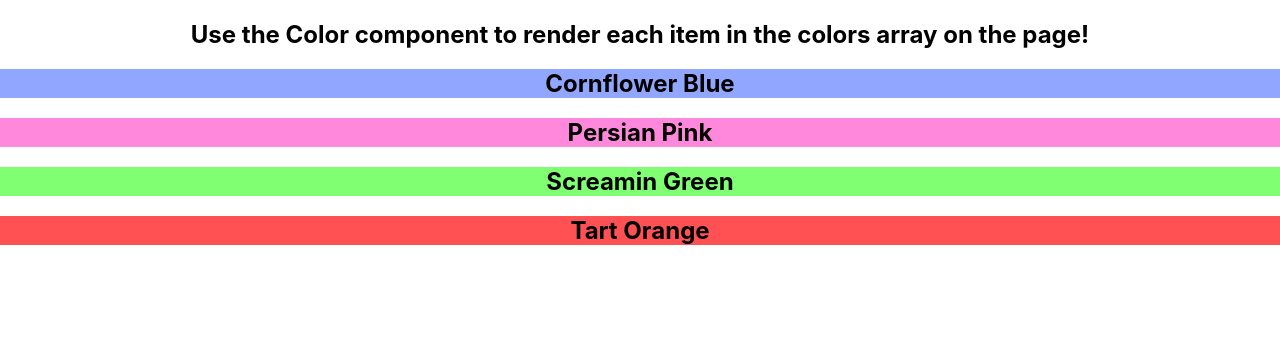
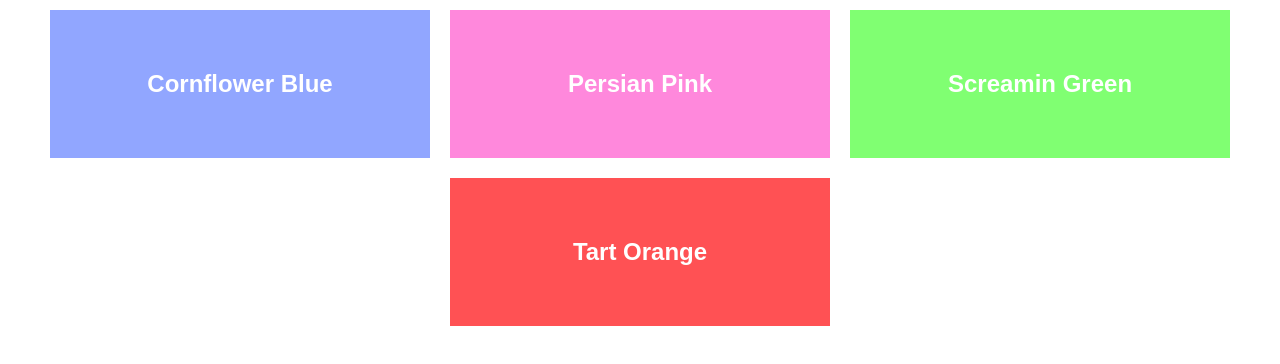
Before and after one commit to jingcheng-wang-2010/react-miniprojects, a React (Create React App) app: page / in a window 1280 px wide. Shown: the top 364 px of the page. Built offline with nearby package versions, Linux system fonts and the light colour scheme.

Commit message:
color renderer add styles

```diff
--- a/src/01-color-renderer/ColorRenderer.js
+++ b/src/01-color-renderer/ColorRenderer.js
@@ -1,4 +1,5 @@
 import Color from './Color'
+import './styles.css';
 
 const colors = [{
   hex: '#91A6FF',
@@ -20,10 +21,6 @@ const colors = [{
 export default function ColorRenderer () {
   return (
     <div>
-      <h2>
-        Use the Color component to render each
-        item in the colors array on the page!
-      </h2>
       {colors.map(color => (
         <Color hex={color.hex} name={color.name} />
       ))}
--- /dev/null
+++ b/src/01-color-renderer/styles.css
@@ -0,0 +1,8 @@
+.color-square {
+    font-family: sans-serif;
+    width: 300px;
+    display: inline-block;
+    color: white;
+    padding: 40px;
+    margin: 10px;
+  }
--- a/src/App.js
+++ b/src/App.js
@@ -5,6 +5,7 @@ function App() {
   return (
     <div className="App">
       <ColorRenderer />
+
     </div>
   );
 }
```
